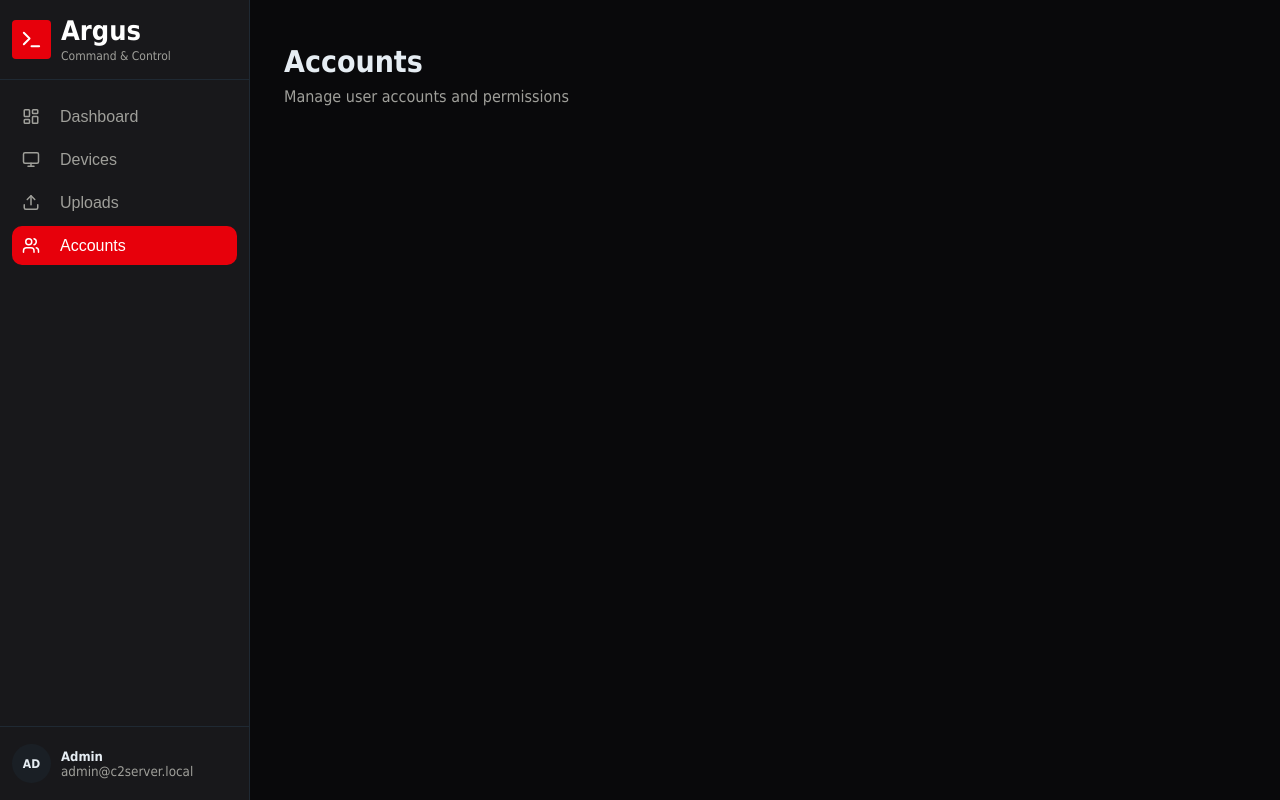
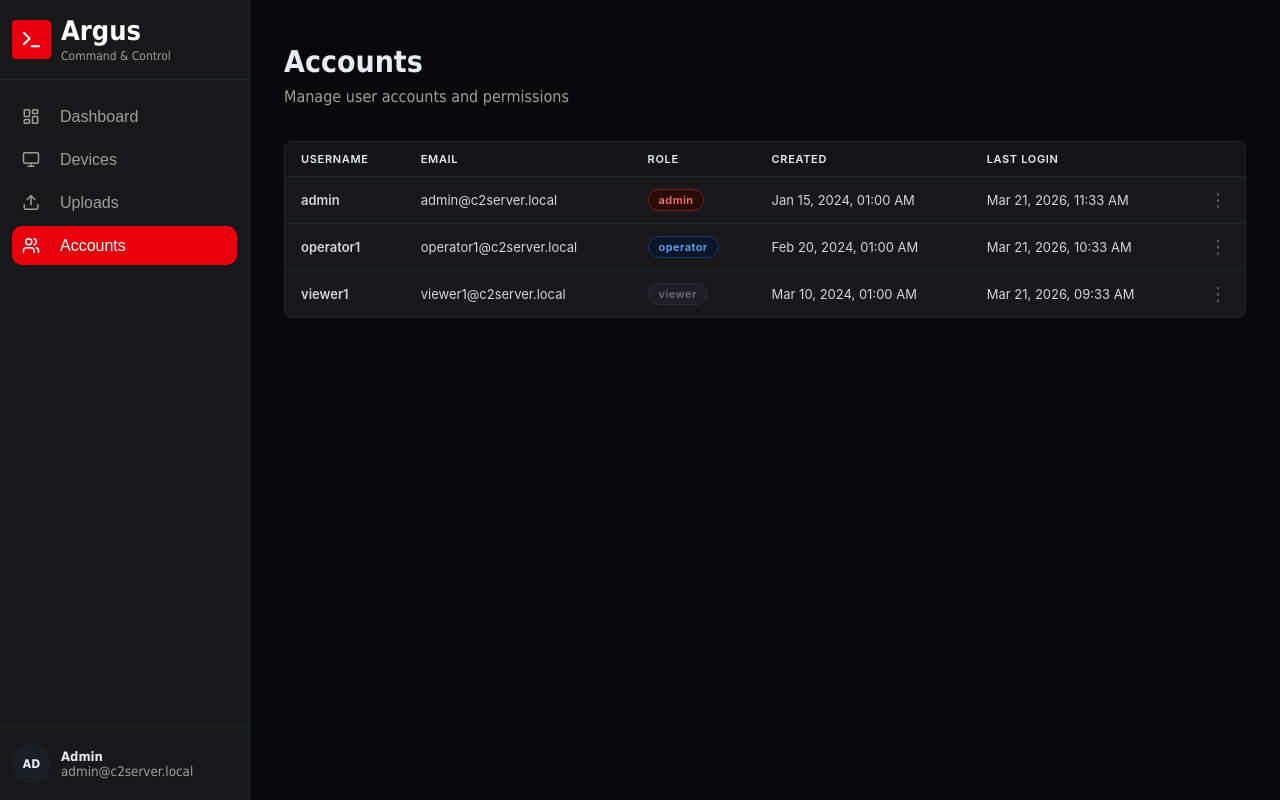
Before and after one commit to julecko/argusc2, a SvelteKit app in the folder frontend/: page /admin/accounts in a window 1280 px wide. Built offline with nearby package versions, Linux system fonts and the light colour scheme.

Commit message:
Added accounts page

```diff
--- a/frontend/src/lib/components/layout/DataTable.svelte
+++ b/frontend/src/lib/components/layout/DataTable.svelte
@@ -98,6 +98,14 @@
 	$badge-gray-bg: #1e1e26;
 	$badge-gray-text: #6b6b7e;
 	$badge-gray-ring: #2e2e3e;
+
+	$badge-red-bg: #2b0a0a;
+	$badge-red-text: #f87171;
+	$badge-red-ring: #7a1f1f;
+
+	$badge-blue-bg: #0a1628;
+	$badge-blue-text: #60a5fa;
+	$badge-blue-ring: #1e3a6e;
 
 	.dt-wrapper {
 		width: 100%;
@@ -216,5 +224,15 @@
 			color: $badge-gray-text;
 			border-color: $badge-gray-ring;
 		}
+		&--red {
+			background: $badge-red-bg;
+			color: $badge-red-text;
+			border-color: $badge-red-ring;
+		}
+		&--blue {
+			background: $badge-blue-bg;
+			color: $badge-blue-text;
+			border-color: $badge-blue-ring;
+		}
 	}
 </style>
--- a/frontend/src/lib/types.ts
+++ b/frontend/src/lib/types.ts
@@ -1,4 +1,4 @@
-export type BadgeVariant = 'green' | 'amber' | 'gray';
+export type BadgeVariant = 'green' | 'amber' | 'gray' | 'red' | 'blue';
 
 export interface Column {
     key: string;
--- a/frontend/src/routes/admin/accounts/+page.svelte
+++ b/frontend/src/routes/admin/accounts/+page.svelte
@@ -1,9 +1,56 @@
 <script lang="ts">
     import PageHeader from '$lib/components/layout/PageHeader.svelte';
+    import DataTable from '$lib/components/layout/DataTable.svelte';
+    import type { Column, Row, BadgeVariant } from '$lib/types';
+
+    const columns: Column[] = [
+        { key: 'username', label: 'Username' },
+        { key: 'email',    label: 'Email' },
+        { key: 'role',     label: 'Role',       width: '120px' },
+        { key: 'created',  label: 'Created' },
+        { key: 'lastLogin', label: 'Last Login' }
+    ];
+
+    const rows: Row[] = [
+        { username: 'admin',     email: 'admin@c2server.local',     role: 'admin',    created: 'Jan 15, 2024, 01:00 AM', lastLogin: 'Mar 21, 2026, 11:33 AM' },
+        { username: 'operator1', email: 'operator1@c2server.local', role: 'operator', created: 'Feb 20, 2024, 01:00 AM', lastLogin: 'Mar 21, 2026, 10:33 AM' },
+        { username: 'viewer1',   email: 'viewer1@c2server.local',   role: 'viewer',   created: 'Mar 10, 2024, 01:00 AM', lastLogin: 'Mar 21, 2026, 09:33 AM' }
+    ];
+
+    const statusColors: Record<string, BadgeVariant> = {
+        admin:    'red',
+        operator: 'blue',
+        viewer:   'gray'
+    };
+
+    function handleAction(row: Row): void {
+        console.log('Action for', row.username);
+    }
 </script>
 
 <section class="page">
     <PageHeader title="Accounts" description="Manage user accounts and permissions" />
+    <DataTable {columns} {rows} statusKey="role" {statusColors}>
+
+        <svelte:fragment slot="cell" let:col let:row let:value>
+            {#if col.key === 'username'}
+                <strong class="username">{value}</strong>
+            {:else}
+                {value}
+            {/if}
+        </svelte:fragment>
+
+        <svelte:fragment slot="actions" let:row>
+            <button
+                class="action-btn"
+                on:click|stopPropagation={() => handleAction(row)}
+                aria-label="More options for {row.username}"
+            >
+                ⋮
+            </button>
+        </svelte:fragment>
+
+    </DataTable>
 </section>
 
 <style lang="scss">
@@ -12,7 +59,29 @@
     section.page {
         display: flex;
         flex-direction: column;
-		gap: 16px;
+        gap: 35px;
         background: $bg-main;
     }
+
+    .username {
+        font-weight: 600;
+        color: #d4d4dc;
+    }
+
+    .action-btn {
+        background: none;
+        border: none;
+        color: #6b6b7e;
+        cursor: pointer;
+        font-size: 18px;
+        padding: 2px 6px;
+        border-radius: 4px;
+        line-height: 1;
+        transition: color 140ms ease, background 140ms ease;
+
+        &:hover {
+            color: #d4d4dc;
+            background: rgba(255, 255, 255, 0.06);
+        }
+    }
 </style>
```
Lines whose indentation alone changed are shown as unchanged.
